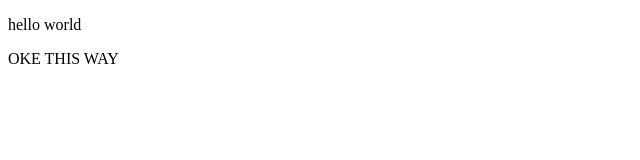
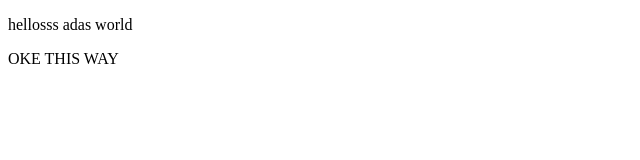
Before and after one commit to DacVuCaMap/git-first, a plain HTML site: page index.html in a window 1280 px wide. Shown: the full height of the page, 0-640 px from the left. Drawn offline with Linux system fonts and the light colour scheme.

Commit message:
Update index.html

```diff
--- a/index.html
+++ b/index.html
@@ -7,7 +7,7 @@
     <title>Document</title>
 </head>
 <body>
-    <p>hello world</p>
+    <p>hellosss adas  world</p>
     <p>OKE THIS WAY</p>
 </body>
 </html>
```
